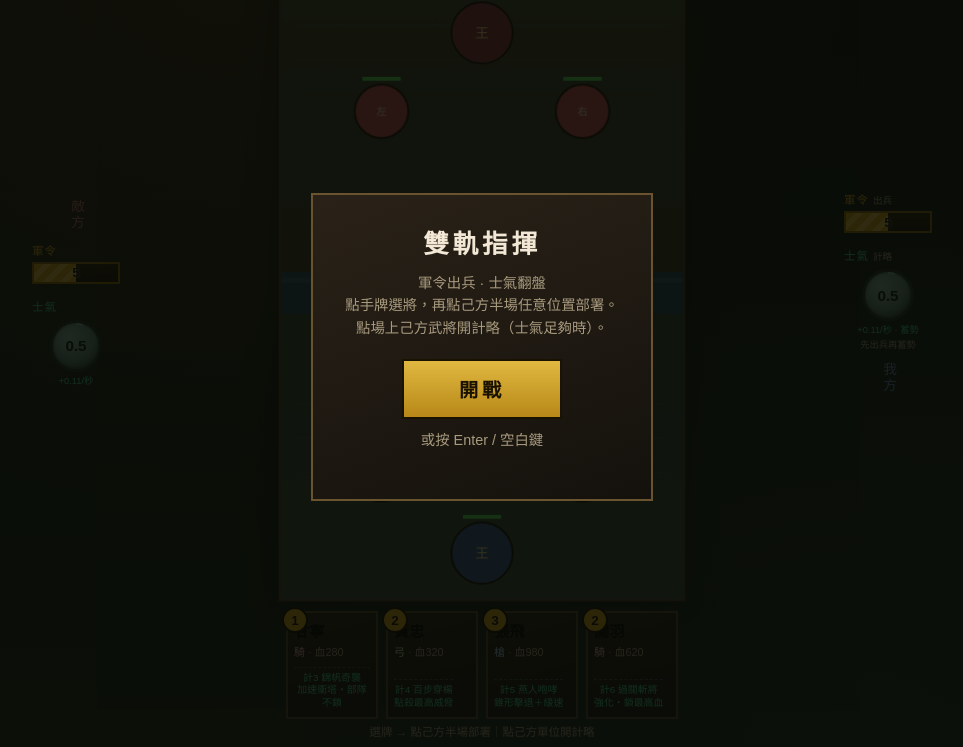
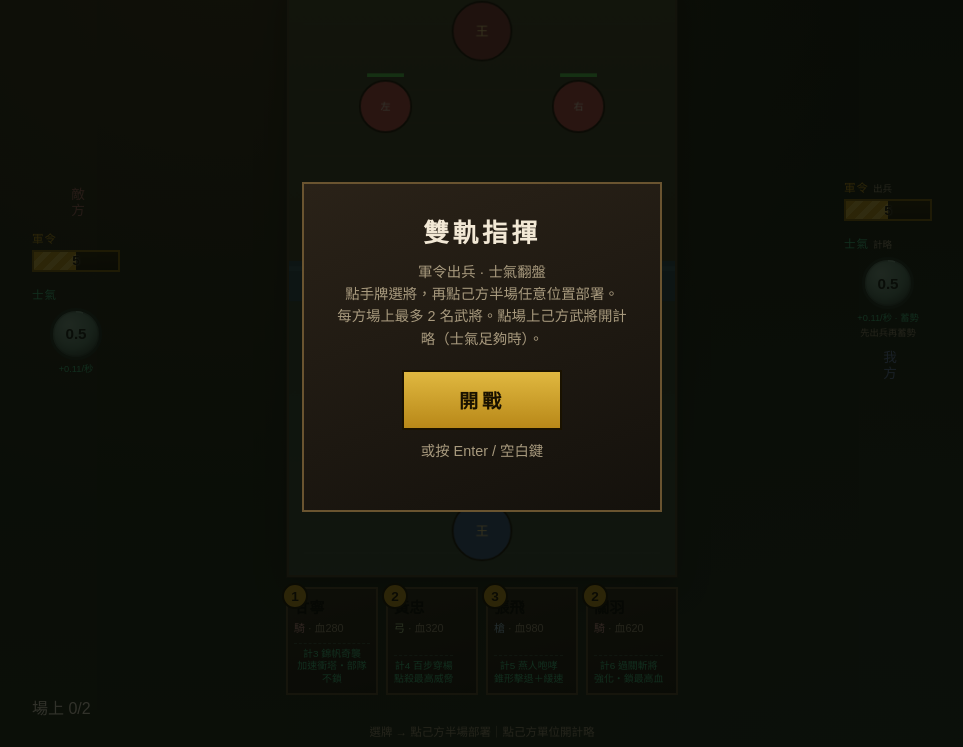
Before and after one commit to Mangohk/3cntywar, a plain HTML site: page index.html in a window 1280 px wide. Shown: the part 53-800 px from the top of the page, without its empty margins (158-1121 px from the left). Drawn offline with Linux system fonts and the light colour scheme.

Commit message:
POC v1.3: index.html unit-cap UI and version bump

```diff
--- a/index.html
+++ b/index.html
@@ -3,13 +3,13 @@
 <head>
   <meta charset="UTF-8" />
   <meta name="viewport" content="width=device-width, initial-scale=1, maximum-scale=1, user-scalable=no" />
-  <title>三國誌版皇室戰爭 — POC v1.2</title>
+  <title>三國誌版皇室戰爭 — POC v1.3</title>
   <link rel="stylesheet" href="style.css" />
 </head>
 <body>
   <div id="app">
     <header class="top-bar">
-      <div class="brand">三國誌版皇室戰爭 <span class="tag">POC v1.2</span></div>
+      <div class="brand">三國誌版皇室戰爭 <span class="tag">POC v1.3</span></div>
       <div class="match-meta">
         <span id="timer">3:00</span>
         <span id="phase" class="phase">前哨</span>
@@ -76,13 +76,16 @@
 
     <footer class="hand-bar">
       <div id="hand" class="hand"></div>
-      <p class="hint" id="hint">選牌 → 點己方半場部署｜點己方單位開計略</p>
+      <div class="hand-meta">
+        <span id="unit-cap" class="unit-cap">場上 0/2</span>
+        <p class="hint" id="hint">選牌 → 點己方半場部署｜點己方單位開計略</p>
+      </div>
     </footer>
 
     <div id="overlay" class="overlay">
       <div class="overlay-card">
         <h1>雙軌指揮</h1>
-        <p>軍令出兵 · 士氣翻盤<br />點手牌選將，再點己方半場任意位置部署。<br />點場上己方武將開計略（士氣足夠時）。</p>
+        <p>軍令出兵 · 士氣翻盤<br />點手牌選將，再點己方半場任意位置部署。<br />每方場上最多 2 名武將。點場上己方武將開計略（士氣足夠時）。</p>
         <button id="btn-start" type="button" data-action="start">開戰</button>
         <p class="start-hotkey">或按 Enter / 空白鍵</p>
       </div>
```
